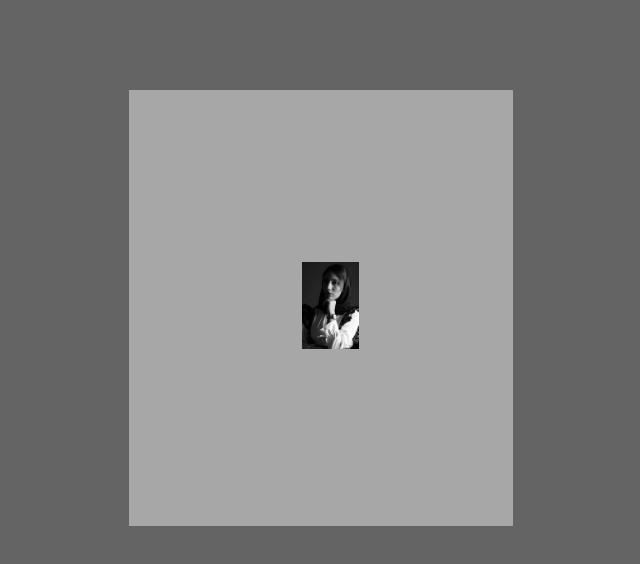
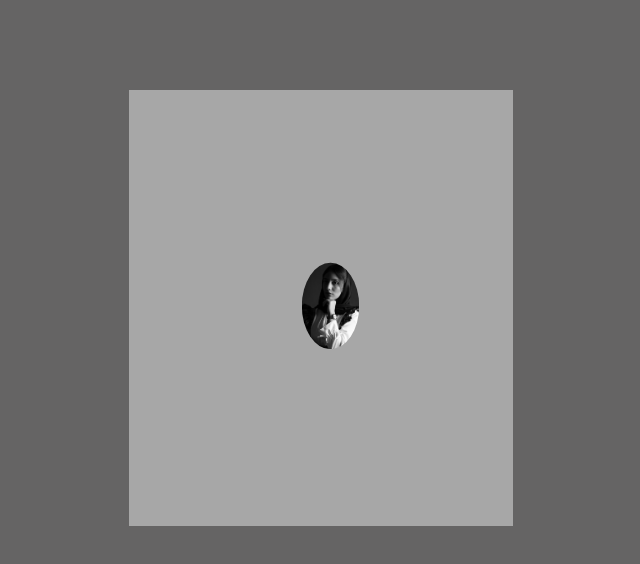
Before and after one commit to Mehrgan-trk/profile-card, a plain HTML site: page index.html in a window 1280 px wide. Shown: the whole page, without its empty margins (319-959 px from the left). Drawn offline with Linux system fonts and the light colour scheme.

Commit message:
border image

```diff
--- a/style.css
+++ b/style.css
@@ -18,6 +18,7 @@ body{
     width: 15%;
     height: 15%;
     padding: 45%;
-
+    border-radius: 50%;
+    border-color:pink ;
 
 }
```
